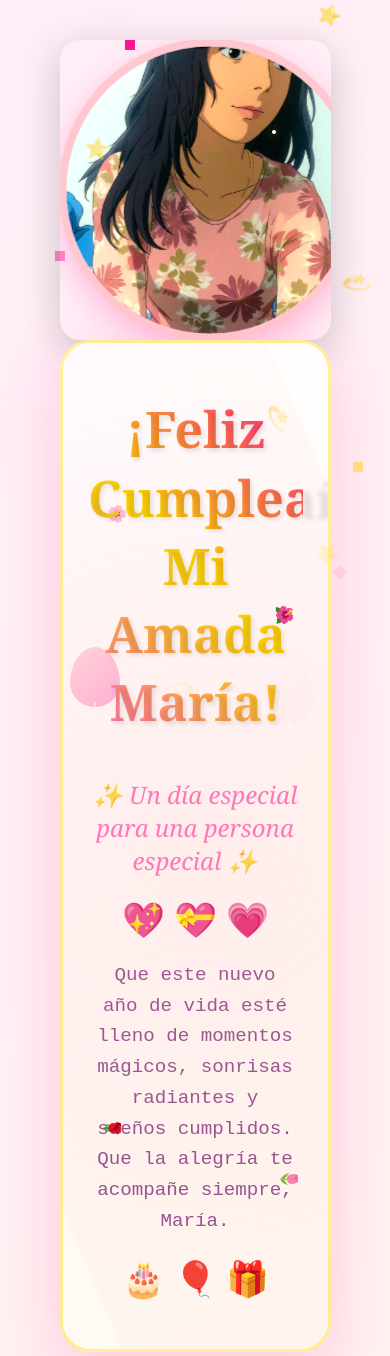
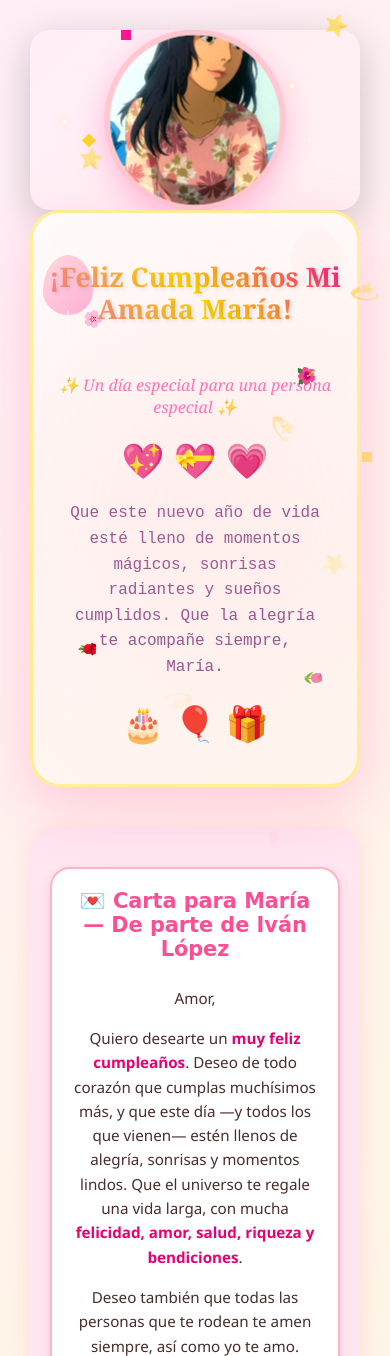
Before and after one commit to IvanLopez1307/Cumplea-osAmor, a plain HTML site: page index.html in a window 390 px wide. Shown: the top 1356 px of the page. Drawn offline with Linux system fonts and the light colour scheme.

Commit message:
Update index.html

```diff
--- a/index.html
+++ b/index.html
@@ -338,6 +338,93 @@
   background-color: #ff99c8;
   transform: scale(1.05);
 }
+/* ---------- RESPONSIVE DESIGN ---------- */
+@media (max-width: 768px) {
+  body {
+    padding: 10px;
+    flex-direction: column;
+  }
+
+  .container {
+    width: 100%;
+    padding: 20px;
+  }
+
+  .portrait-frame {
+    padding: 20px;
+  }
+
+  .title {
+    font-size: 2em;
+    line-height: 1.2;
+  }
+
+  .subtitle {
+    font-size: 1.2em;
+  }
+
+  .message {
+    font-size: 1em;
+    max-width: 90%;
+  }
+
+  .circle-image {
+    width: 220px;
+    height: 220px;
+    border-width: 6px;
+  }
+
+  .letter-container {
+    padding: 20px;
+  }
+
+  .letter-title {
+    font-size: 1.6em;
+  }
+
+  .birthday-letter p {
+    font-size: 1rem;
+    line-height: 1.6;
+  }
+
+  .btn-music {
+    width: 90%;
+    font-size: 1em;
+    padding: 10px 15px;
+  }
+
+  .signature h3 {
+    font-size: 1.5em;
+  }
+}
+
+/* Para pantallas pequeñas (celulares más angostos) */
+@media (max-width: 480px) {
+  .title {
+    font-size: 1.6em;
+  }
+
+  .subtitle {
+    font-size: 1em;
+  }
+
+  .circle-image {
+    width: 180px;
+    height: 180px;
+  }
+
+  .letter-title {
+    font-size: 1.3em;
+  }
+
+  .birthday-letter p {
+    font-size: 0.95rem;
+  }
+
+  .btn-music {
+    font-size: 0.95em;
+  }
+}
 
 
 
```
